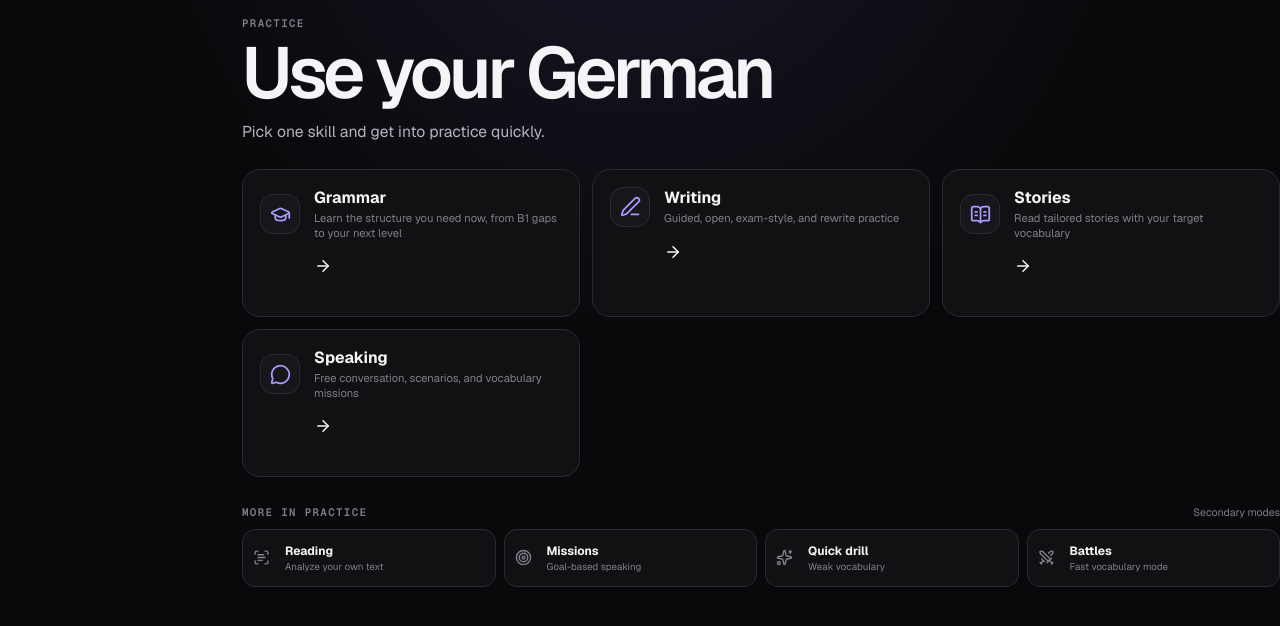
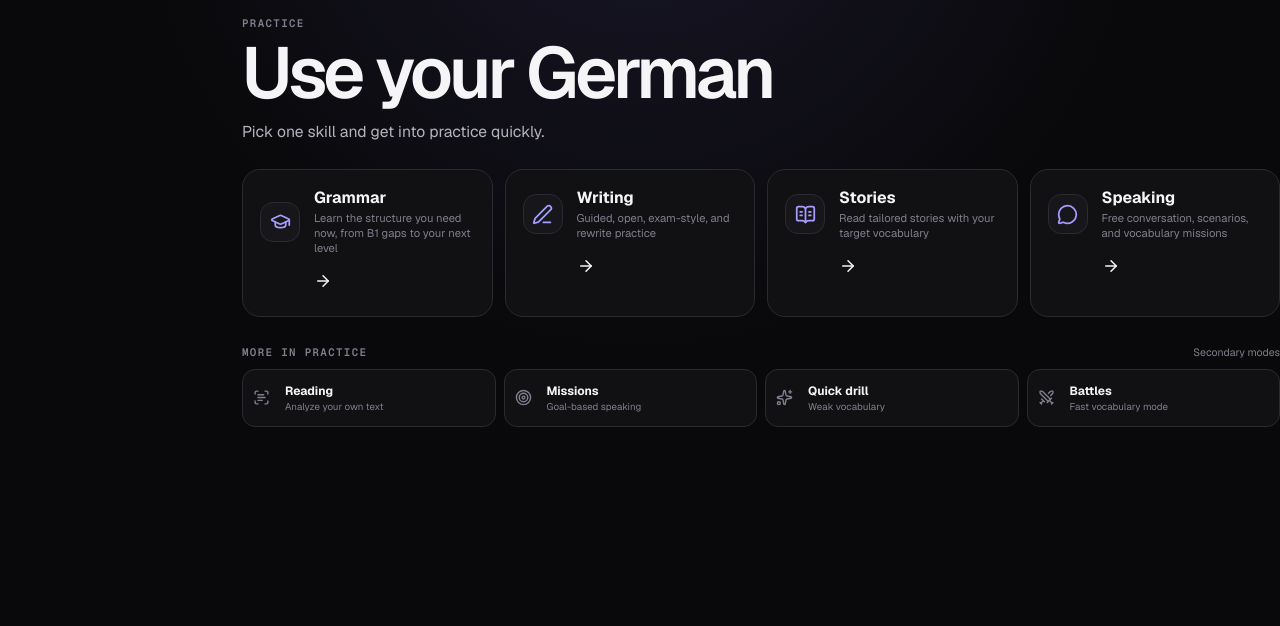
Before and after one commit to Amirmfth/U-Vocab, a Next.js app: page /practice in a window 1280 px wide. Shown: the top 626 px of the page. Built offline with nearby package versions, Linux system fonts and the light colour scheme; no server answers.

Commit message:
style(grammar): fit grammar lane in desktop Practice hub

```diff
--- a/src/app/core-experience.css
+++ b/src/app/core-experience.css
@@ -975,7 +975,7 @@ body {
 
   .practice-lanes {
     display: grid;
-    grid-template-columns: repeat(3, minmax(0, 1fr));
+    grid-template-columns: repeat(4, minmax(0, 1fr));
     gap: 12px;
     border: 0;
   }
```
